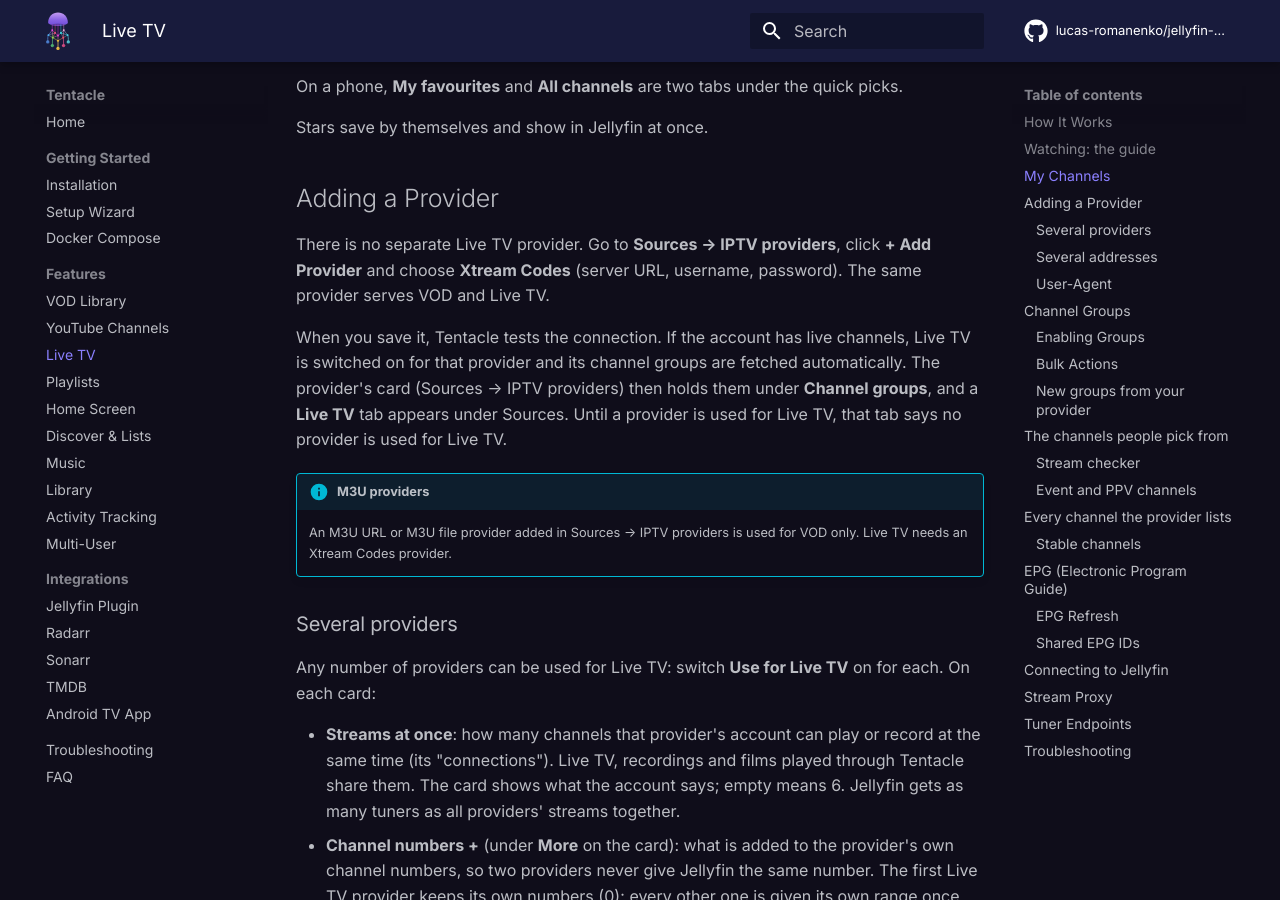
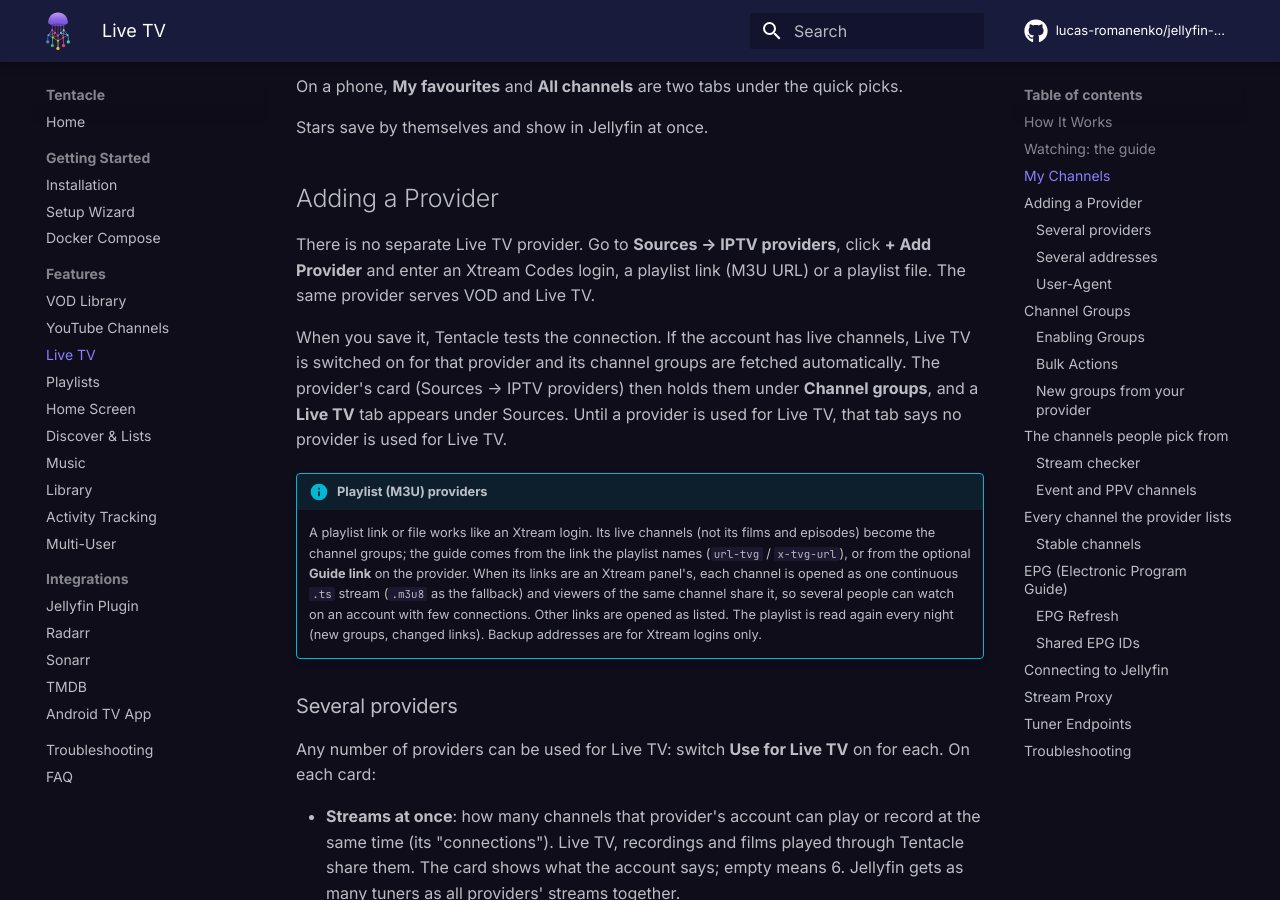
Before and after one commit to lucas-romanenko/jellyfin-tentacle, an MkDocs documentation site: the page built from docs/features/live-tv.md, in a window 1280 px wide and 900 px high, scrolled down 2237 px. Built offline with MkDocs 1.6.1 and Material for MkDocs 9.7.7, drawn with Linux system fonts in a browser that asks for light colours; comment, search, counter and statistics services are not loaded.

Commit message:
WIP: docs, live-only playlist starts with Movies off

```diff
--- a/docs/features/live-tv.md
+++ b/docs/features/live-tv.md
@@ -49,12 +49,12 @@
 
 ## Adding a Provider
 
-There is no separate Live TV provider. Go to **Sources → IPTV providers**, click **+ Add Provider** and choose **Xtream Codes** (server URL, username, password). The same provider serves VOD and Live TV.
+There is no separate Live TV provider. Go to **Sources → IPTV providers**, click **+ Add Provider** and enter an Xtream Codes login, a playlist link (M3U URL) or a playlist file. The same provider serves VOD and Live TV.
 
 When you save it, Tentacle tests the connection. If the account has live channels, Live TV is switched on for that provider and its channel groups are fetched automatically. The provider's card (Sources → IPTV providers) then holds them under **Channel groups**, and a **Live TV** tab appears under Sources. Until a provider is used for Live TV, that tab says no provider is used for Live TV.
 
-!!! info "M3U providers"
-    An M3U URL or M3U file provider added in Sources → IPTV providers is used for VOD only. Live TV needs an Xtream Codes provider.
+!!! info "Playlist (M3U) providers"
+    A playlist link or file works like an Xtream login. Its live channels (not its films and episodes) become the channel groups; the guide comes from the link the playlist names (`url-tvg` / `x-tvg-url`), or from the optional **Guide link** on the provider. When its links are an Xtream panel's, each channel is opened as one continuous `.ts` stream (`.m3u8` as the fallback) and viewers of the same channel share it, so several people can watch on an account with few connections. Other links are opened as listed. The playlist is read again every night (new groups, changed links). Backup addresses are for Xtream logins only.
 
 ### Several providers
 
```
Also changed, not shown: docs/agents/server.md (+16 -3 lines), docs/faq.md (+5 -1 lines), docs/features/vod-library.md (+10 -7 lines), docs/troubleshooting.md (+1 -1 lines), 2 other files.
